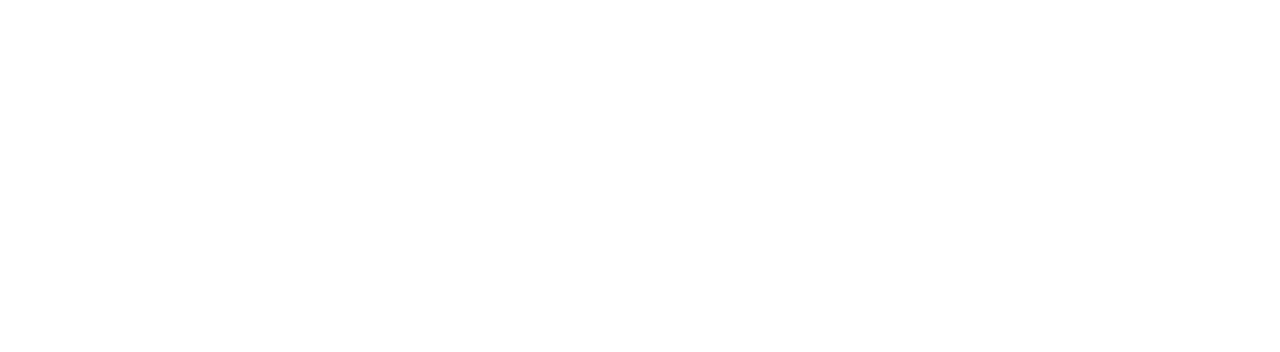
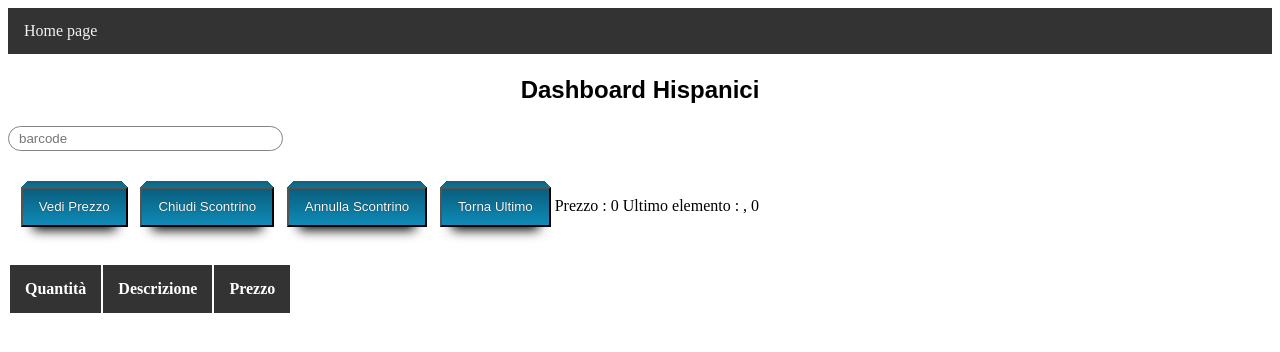
Before and after one commit to luca-lezzerini/scarsefour, an Angular app in the folder client-scarsefour/client-scarsefour/: page /app-dashboard-cassa-his in a window 1280 px wide. Before the commit this address led to /. Shown: the top 352 px of the page. Built offline with nearby package versions, Linux system fonts and the light colour scheme.

Commit message:
UC gestione cassa hispanici #15

```diff
--- a/client-scarsefour/client-scarsefour/src/app/app-routing.module.ts
+++ b/client-scarsefour/client-scarsefour/src/app/app-routing.module.ts
@@ -5,6 +5,7 @@ import { AnagraficaCassiereComponent } from './anagrafica-cassiere/anagrafica-ca
 import { AnagraficaPosizioniComponent } from './anagrafica-posizioni/anagrafica-posizioni.component';
 import { AnagraficaProdottiComponent } from './anagrafica-prodotti/anagrafica-prodotti.component';
 import { AnagraficaScontoComponent } from './anagrafica-sconto/anagrafica-sconto.component';
+import { DashboardCassaHisComponent } from './dashboard-cassa-his/dashboard-cassa-his.component';
 import { DashboardCassaIllComponent } from './dashboard-cassa-ill/dashboard-cassa-ill.component';
 import { HomePageComponent } from './home-page/home-page.component';
 import { Homepage1Component } from './homepage1/homepage1.component';
@@ -18,8 +19,9 @@ const routes: Routes = [
   { path: 'app-anagrafica-cassiere', component: AnagraficaCassiereComponent },
   { path: 'app-anagrafica-casse', component: AnagraficaCasseComponent },
   { path: 'app-anagrafica-sconto', component: AnagraficaScontoComponent },
-  { path: 'app-anagrafica-posizione', component:AnagraficaPosizioniComponent },
-  { path: 'app-dashboard-cassa-ill', component: DashboardCassaIllComponent},
+  { path: 'app-anagrafica-posizione', component: AnagraficaPosizioniComponent },
+  { path: 'app-dashboard-cassa-ill', component: DashboardCassaIllComponent },
+  { path: 'app-dashboard-cassa-his', component: DashboardCassaHisComponent },
   { path: '', redirectTo: '/app-home-page', pathMatch: 'full' }
 ];
 
--- a/client-scarsefour/client-scarsefour/src/app/app.module.ts
+++ b/client-scarsefour/client-scarsefour/src/app/app.module.ts
@@ -15,6 +15,7 @@ import { Homepage1Component } from './homepage1/homepage1.component';
 import { DashboardCassaIllComponent } from './dashboard-cassa-ill/dashboard-cassa-ill.component';
 import { CassaMacComponent } from './cassa-mac/cassa-mac.component';
 import { DashboardCassaGalliComponent } from './dashboard-cassa-galli/dashboard-cassa-galli.component';
+import { DashboardCassaHisComponent } from './dashboard-cassa-his/dashboard-cassa-his.component';
 
 @NgModule({
   declarations: [
@@ -28,7 +29,8 @@ import { DashboardCassaGalliComponent } from './dashboard-cassa-galli/dashboard-
     Homepage1Component,
     DashboardCassaIllComponent,
     CassaMacComponent,
-    DashboardCassaGalliComponent
+    DashboardCassaGalliComponent,
+    DashboardCassaHisComponent
   ],
   imports: [
     BrowserModule,
--- /dev/null
+++ b/client-scarsefour/client-scarsefour/src/app/dashboard-cassa-his/dashboard-cassa-his.component.html
@@ -0,0 +1,33 @@
+<div class="barranav">
+    <a href="app-home-page1">Home page</a>
+</div>
+
+<div class="titolo">
+    <h2>Dashboard Hispanici</h2>
+</div>
+
+<input type="text" [(ngModel)]="barcode" placeholder="barcode">
+<br>
+<br>
+<br>
+<button (click)="vediPrezzo()">Vedi Prezzo</button>
+<button (click)="chiudiScontrino()">Chiudi Scontrino</button>
+<button (click)="annullaScontrino()">Annulla Scontrino</button>
+<button (click)="tornaUltimo()">Torna Ultimo</button>
+Prezzo : {{prezzoTot}}
+Ultimo elemento : {{descrizioneE}}, {{prezzoE}}
+<br>
+<br>
+<br>
+<table>
+    <tr>
+        <th>Quantità</th>
+        <th>Descrizione</th>
+        <th>Prezzo</th>
+    </tr>
+    <tr>
+        <td></td>
+        <td></td>
+        <td></td>
+    </tr>
+</table>
--- /dev/null
+++ b/client-scarsefour/client-scarsefour/src/app/dashboard-cassa-his/dashboard-cassa-his.component.ts
@@ -0,0 +1,32 @@
+import { Component, OnInit } from '@angular/core';
+
+@Component({
+  selector: 'app-dashboard-cassa-his',
+  templateUrl: './dashboard-cassa-his.component.html',
+  styleUrls: ['./dashboard-cassa-his.component.css','../theme.css']
+})
+export class DashboardCassaHisComponent implements OnInit {
+
+
+  barcode = "";
+  descrizioneE = "";
+  prezzoE = 0;
+  prezzoTot = 0;
+  constructor() { }
+
+  ngOnInit(): void {
+  }
+  vediPrezzo() {
+
+  }
+  chiudiScontrino() {
+
+  }
+  annullaScontrino() {
+
+  }
+  tornaUltimo() {
+
+  }
+
+}
--- a/client-scarsefour/client-scarsefour/src/app/homepage1/homepage1.component.html
+++ b/client-scarsefour/client-scarsefour/src/app/homepage1/homepage1.component.html
@@ -11,6 +11,7 @@
     <a href="app-anagrafica-cassiere">Anagrafica Cassiere</a>
     <a href="app-anagrafica-sconto">Anagrafica Sconto</a>
     <a href="app-dashboard-cassa-ill">Dashboard Cassa Ill</a>
+    <a href="app-dashboard-cassa-his">Dashboard Cassa his</a>
   </div>
 </body>
 <div class="sfondo">
```
Also changed, not shown: client-scarsefour/client-scarsefour/src/app/automa-gestione-cassa-his/automa.ts (+46 -5 lines), client-scarsefour/client-scarsefour/src/app/automa-gestione-cassa-his/eventi.ts (+10 -2 lines), client-scarsefour/client-scarsefour/src/app/dashboard-cassa-his/dashboard-cassa-his.component.css (added), 1 other file (tests, documents, lock files or other folders).
